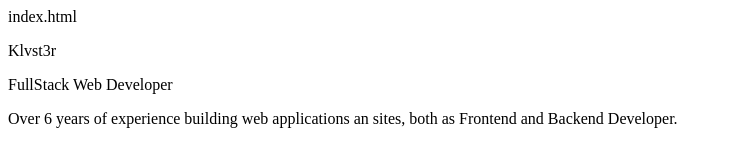
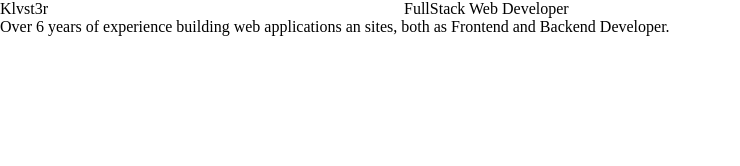
Before and after one commit to Klvst3r/cv, a plain HTML site: page index.html in a window 1280 px wide. Shown: the whole page, without its empty margins (0-740 px from the left). Drawn offline with Linux system fonts and the light colour scheme.

Commit message:
Iniciando atributos con CSS

```diff
--- /dev/null
+++ b/css/style.css
@@ -0,0 +1,8 @@
+*{
+	margin: 0;
+	padding: 0;
+}
+p{
+	display: inline-block;
+	width: 400px;
+}
--- a/index.html
+++ b/index.html
@@ -1,10 +1,11 @@
-index.html	<!DOCTYPE html>
+<!DOCTYPE html>
 <html lang="en">
 <head>
 	<meta charset="UTF-8">
 	<meta name="viewport" content="width=device-width, initial-scale=1.0">
 	<meta name="description" content="Klvst3r in the Web">
 	<title>Curriculum Vitae Klvst3r</title>
+	<link rel="stylesheet" href="css/style.css">
 </head>
 <body>
 	<header>
```
